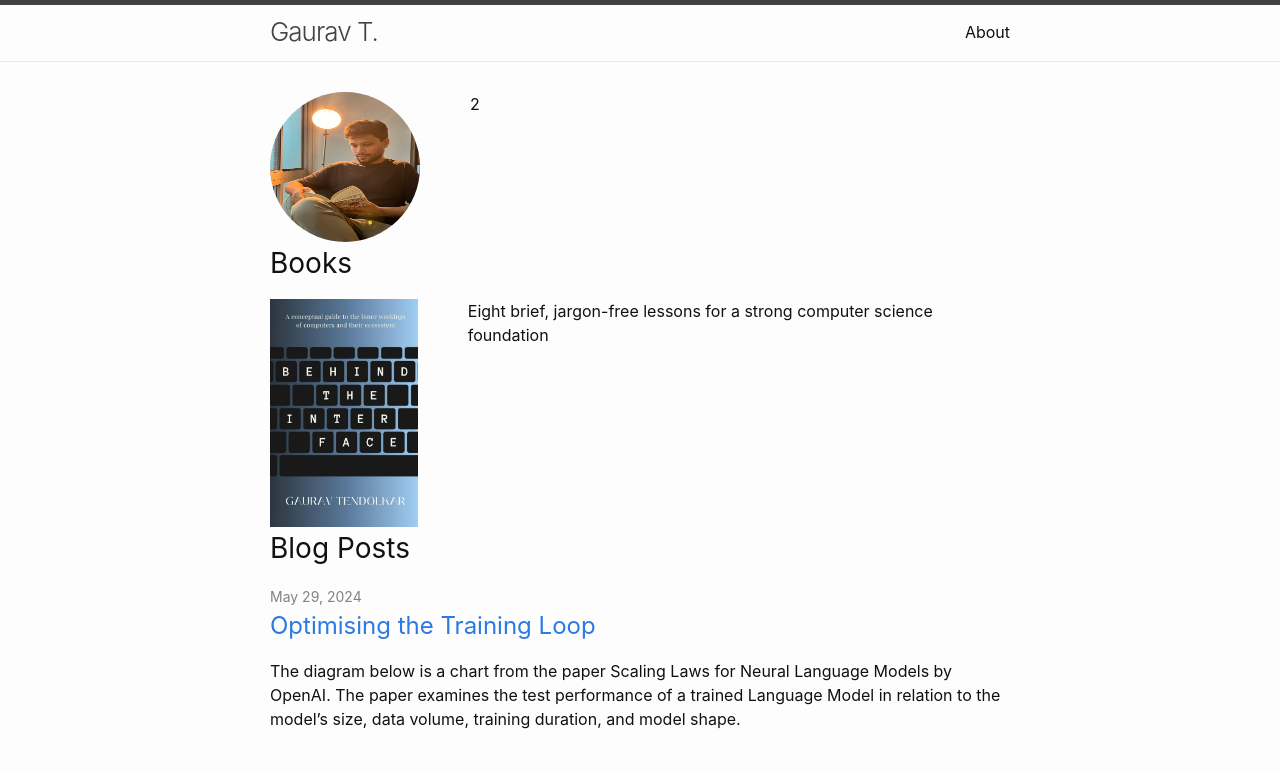
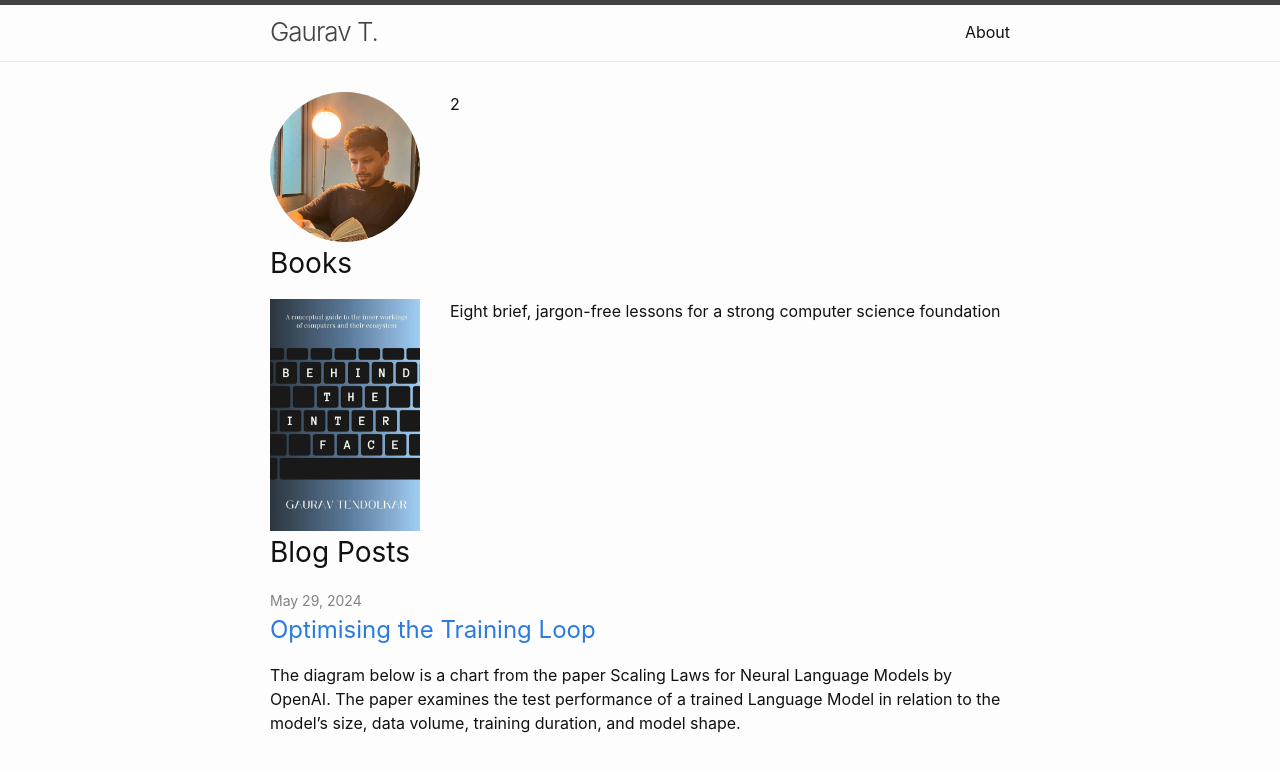
Before and after one commit to gauravtendolkar/gauravtendolkar.github.io, a Jekyll site: the page built from docs/index.markdown, in a window 1280 px wide. Shown: the top 772 px of the page. Built offline with Jekyll 4.4.1, drawn with Linux system fonts in a browser that asks for light colours.

Commit message:
test layout

```diff
--- a/docs/_layouts/home.html
+++ b/docs/_layouts/home.html
@@ -4,7 +4,7 @@ layout: default
 
 <div class="home">
   <div class="flex-container">
-    <div style="margin-right: 50px;">
+    <div style="margin-right: 30px;">
       <img
         src="/assets/images/pp.jpg"
         style="border-radius: 50%; width: 150px; height: 150px"
@@ -14,7 +14,7 @@ layout: default
   </div>
   <h2 class="post-list-heading">Books</h2>
   <div class="flex-container">
-    <div style="margin-right: 50px;">
+    <div style="margin-right: 30px;">
       <img src="/assets/images/book.png" style="width: 150px" />
     </div>
     <div>Eight brief, jargon-free lessons for a strong computer science foundation</div>
```
Also changed, not shown: docs/assets/images/pp.jpg.
